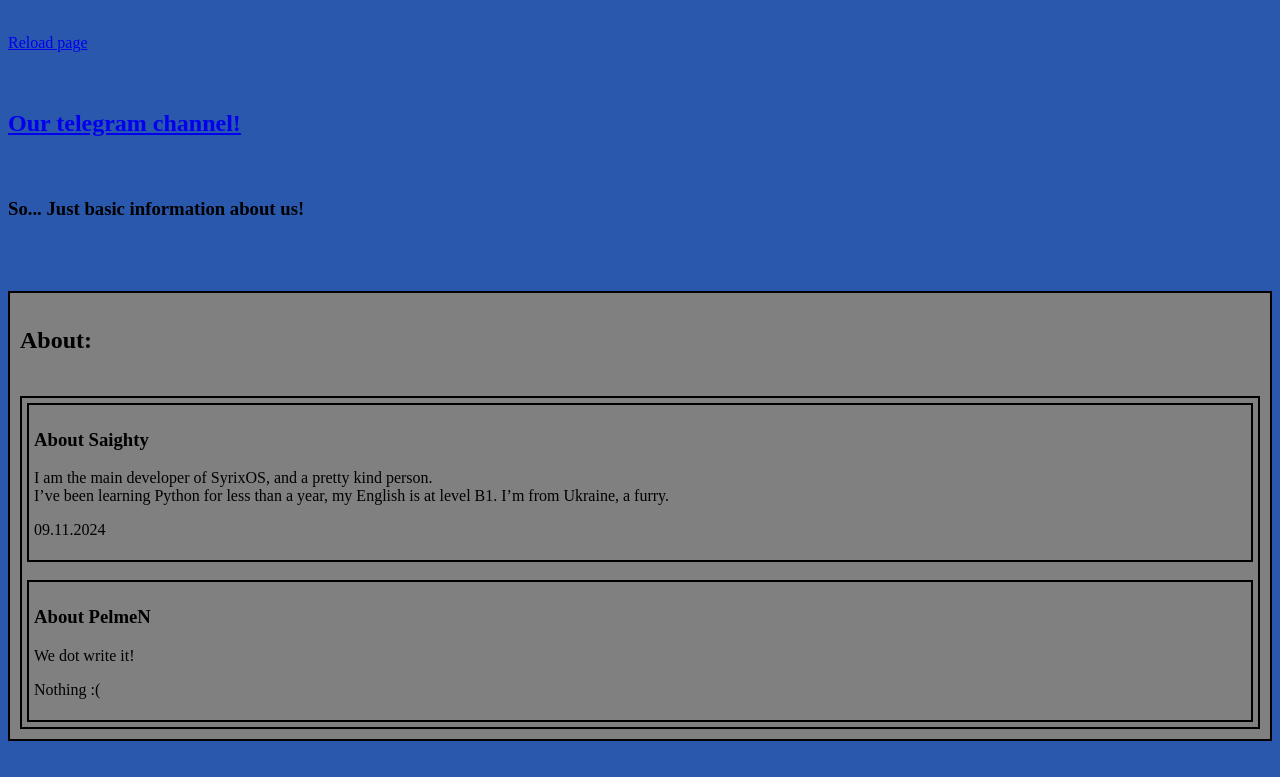
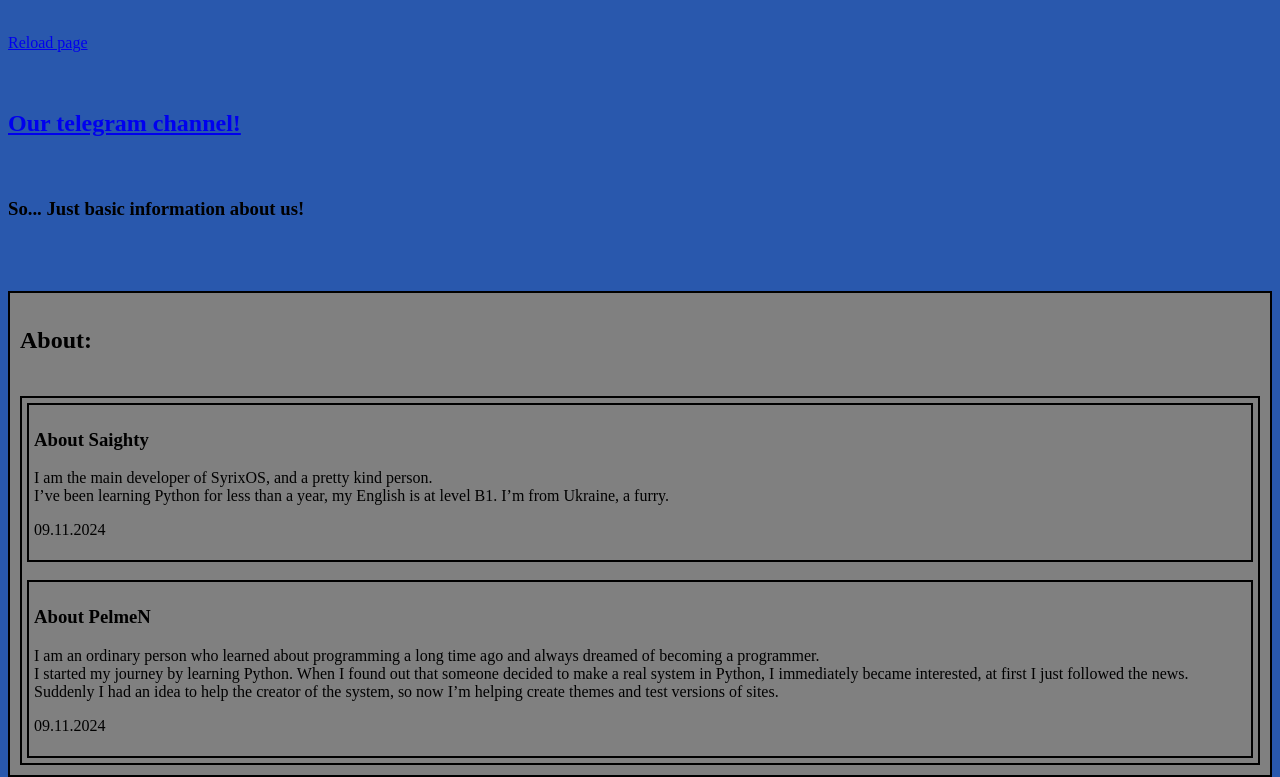
Before and after one commit to SaightyOfficial/SyrixOS, a plain HTML site: page about.html in a window 1280 px wide. Shown: the part 66-843 px from the top of the page. Before the commit the page ends 807 px from the top, so only its background shows below. Drawn offline with Linux system fonts and the light colour scheme.

Commit message:
Update about.html

```diff
--- a/about.html
+++ b/about.html
@@ -41,8 +41,10 @@
 				</div><br>
 				<div>
 					<h3>About PelmeN</h3>
-					<p>We dot write it!</p>
-					<p>Nothing :(</p>
+					<p>I am an ordinary person who learned about programming a long time ago and always dreamed of becoming a programmer.<br> I started my journey by learning Python.
+When I found out that someone decided to make a real system in Python, I immediately became interested, at first I just followed the news.<br>
+Suddenly I had an idea to help the creator of the system, so now I’m helping create themes and test versions of sites.</p>
+					<p>09.11.2024</p>
 				</div>
 			</div>
 		</ol>
```
